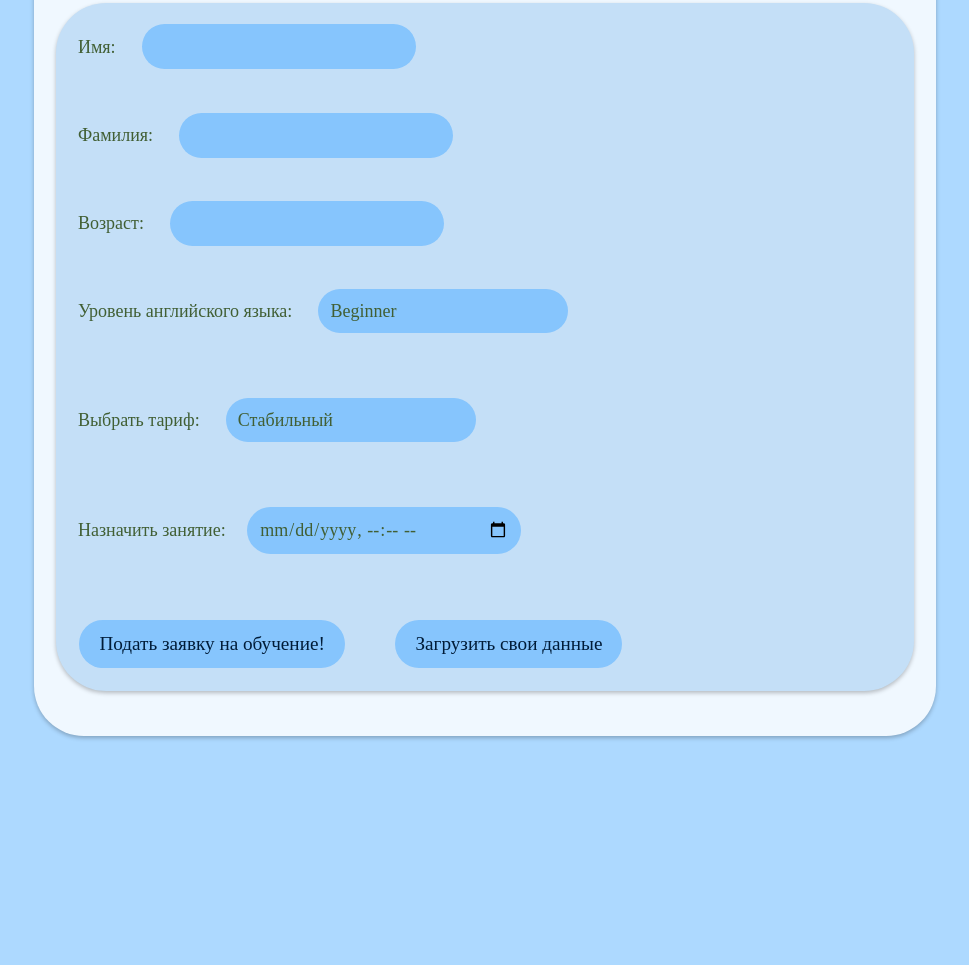
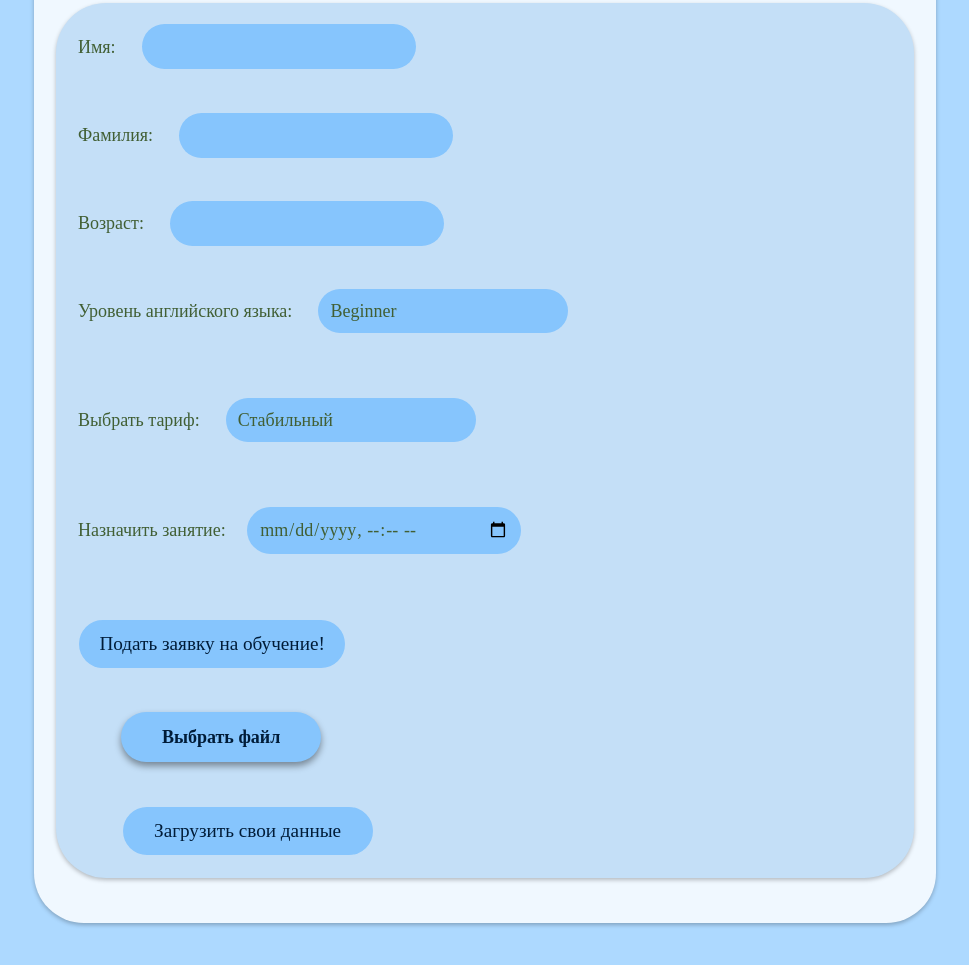
Before and after one commit to MilenaLeon/MyFirstProj, a plain HTML site: page index.html in a window 1280 px wide. Shown: the part 1083-2048 px from the top of the page, without its empty margins (155-1124 px from the left). Before the commit the page ends 1917 px from the top, so only its background shows below. Drawn offline with Linux system fonts and the light colour scheme.

Commit message:
Changed the button features
Поменяла визуал кнопки и продублировала функцию заполнения полей из файла.

Co-Authored-By: Ramil <26677200+gitRamil@users.noreply.github.com>

```diff
--- a/index.html
+++ b/index.html
@@ -24,7 +24,7 @@
                 <li>Детально разобрать грамматику</li>
                 <li>Сдать экзамены: ФГОС, ОГЭ и ЕГЭ</li>
                 <li>Достичь необходимого уровня владения языком</li>
-                <li>Освоить английский в сферах безнеса и туризма</li>
+                <li>Освоить английский в сферах бизнеса и туризма</li>
             </ul>
         </main>
 
@@ -74,9 +74,16 @@
                     </select>
                 </form>
                 <p>Назначить занятие:<input type="datetime-local"/ id="date"></p>
-                <button onclick="multi()" id="first_button">Подать заявку на обучение!</button>
-                <button id="second_button" onclick="upload()">Загрузить свои данные</button>
-                <input id="file_input" type="file" style="display: none;" />
+                <button onclick="apply()" id="apply_button">Подать заявку на обучение!</button>
+
+                <form id="json_file" name="json_file" enctype="multipart/form-data" method="post">
+                    <div class="file_input">
+                        <input type="file" id="fileinput" class="file">
+                        <label for="file">Выбрать файл</label>
+                        <input type="button" id="load_button" value="Загрузить свои данные" onclick="load_file()">
+                    </div>
+
+                </form>
             </form>
         </div>
     </div>
--- a/script.js
+++ b/script.js
@@ -1,9 +1,9 @@
 function downloadFile(filename, text) {
     var element = document.createElement('a');
-    element.setAttribute('href', 'data:text/plain;charset=utf-8,' + encodeURIComponent(text));
-    element.setAttribute('download', filename);
+    element.setAttribute("href", "data:text/plain;charset=utf-8," + encodeURIComponent(text));
+    element.setAttribute("download", filename);
 
-    element.style.display = 'none';
+    element.style.display = "none";
     document.body.appendChild(element);
 
     element.click();
@@ -11,7 +11,7 @@ function downloadFile(filename, text) {
     document.body.removeChild(element);
 }
 
-function multi() {
+function apply() {
     const lesson_record = {
         name: '',
         surname: '',
@@ -22,12 +22,12 @@ function multi() {
     };
 
 
-    lesson_record.name = document.getElementById('name').value;
-    lesson_record.surname = document.getElementById('surname').value;
-    lesson_record.age = document.getElementById('age').value;
-    lesson_record.english_level = document.getElementById('english_level').value;
-    lesson_record.rate = document.getElementById('rate').value;
-    lesson_record.date = document.getElementById('date').value;
+    lesson_record.name = document.getElementById("name").value;
+    lesson_record.surname = document.getElementById("surname").value;
+    lesson_record.age = document.getElementById("age").value;
+    lesson_record.english_level = document.getElementById("english_level").value;
+    lesson_record.rate = document.getElementById("rate").value;
+    lesson_record.date = document.getElementById("date").value;
 
     console.warn(lesson_record);
 
@@ -36,23 +36,71 @@ function multi() {
     downloadFile("hello.json", users_data);
 }
 
-function upload() {
-    document.getElementById("file_input").click();
+function load_file() {
+    var input, file, fr;
 
-    var control = document.getElementById("file_input");
-    control.addEventListener("change", function(event) {
-        var i = 0,
-        files = control.files,
-        len = files.length;
-        new_data = JSON.stringify(files, null, "\t");
+    // if (typeof window.FileReader !== 'function') {
+    //   alert("The file API isn't supported on this browser yet.");
+    //   return;
+    // }
 
-    for (; i < len; i++) {
-        console.log("Filename: " + files[i].name);
-        console.log("Type: " + files[i].type);
-        console.log("Size: " + files[i].size + " bytes");
-        console.log("Data: " + new_data);
-        alert("Файл был успешно загружен.");
+    input = document.getElementById("fileinput");
+
+    if (!input) {
+      alert("Не удалось найти элемент ввода файла.");
+    }
+    else if (!input.files) {
+      alert("Этот браузер, похоже, не поддерживает свойство ввода файлов.");
+    }
+    else if (!input.files[0]) {
+      alert("Пожалуйста, выберите файл, прежде чем нажимать «Загрузить свои данные».");
+    }
+    else {
+      file = input.files[0];
+      fr = new FileReader();
+      fr.onload = receivedText;
+      fr.readAsText(file);
     }
 
-}, false);
-};
+    function receivedText(e) {
+      lines = e.target.result;
+      var newArr = JSON.parse(lines);
+
+      document.getElementById("name").value = newArr.name;
+      document.getElementById("surname").value = newArr.surname;
+      document.getElementById("age").value = newArr.age;
+      document.getElementById("english_level").value = newArr.english_level;
+      document.getElementById("rate").value = newArr.rate;
+      document.getElementById("date").value = newArr.date;
+
+      return newArr;
+    }
+  }
+
+
+
+// function upload() {
+//     //document.getElementById("file_input").click();
+//     let frame = document.getElementById('qqq');
+//     frame.src=URL.createObjectURL(event.target.files[0]);
+//     console.warn('qqqq', event.target.files[0]);
+
+//     data =  event.target.files[0].lastModified;
+
+// //     var control = document.getElementById("file_input");
+// //     control.addEventListener("change", function(event) {
+// //         var i = 0,
+// //         files = control.files,
+// //         len = files.length;
+// //         new_data = JSON.stringify(files, null, "\t");
+
+// //     for (; i < len; i++) {
+// //         console.log("Filename: " + files[i].name);
+// //         console.log("Type: " + files[i].type);
+// //         console.log("Size: " + files[i].size + " bytes");
+// //         console.log("Data: " + new_data);
+// //         alert("Файл был успешно загружен.");
+// //     }
+
+// // }, false);
+// };
--- a/style.css
+++ b/style.css
@@ -160,7 +160,38 @@ body{
     font-size:18px;
 }
 
-#first_button, #second_button {
+.file {
+    opacity: 0;
+    width: 200px;
+    height: 50px;
+    position: absolute;
+}
+
+.file_input label {
+    display: block;
+    position: relative;
+    width: 200px;
+    height: 50px;
+    border-radius: 25px;
+    background: rgb(134, 197, 253);
+    box-shadow: 0 4px 7px rgba(0, 0, 0, 0.4);
+    display: flex;
+    align-items: center;
+    justify-content: center;
+    color:rgb(0, 28, 56);
+    font-weight: bold;
+    cursor: pointer;
+    transition: transform .2s ease-out;
+}
+
+#fileinput {
+    style="display:flex;
+    flex-direction: row;
+    justify-content: center;
+    align-items: center;
+}
+
+#apply_button, #load_button {
     border: 0;
     line-height: 2.5;
     padding: 0 20px;
@@ -170,5 +201,7 @@ body{
     border-radius: 50px;
     background-color: rgb(134, 197, 253);
     background-image: linear-gradient(to top left, rgba(0, 0, 0, .2), rgba(), rgba(0, 0, 0, .2) 30%,rgba(0, 0, 0, 0);
-    box-shadow: insert 2px 2px 3px rgba(255, 255, 255, .6), insert -2px -2px 3px rgba(0, 0, 0, 1);
+    box-shadow: 0 4px 7px rgba(0, 0, 0, 0.4);
+    cursor: pointer;
+    transition: transform .2s ease-out;
 }
```
Also changed, not shown: 1 other file.
